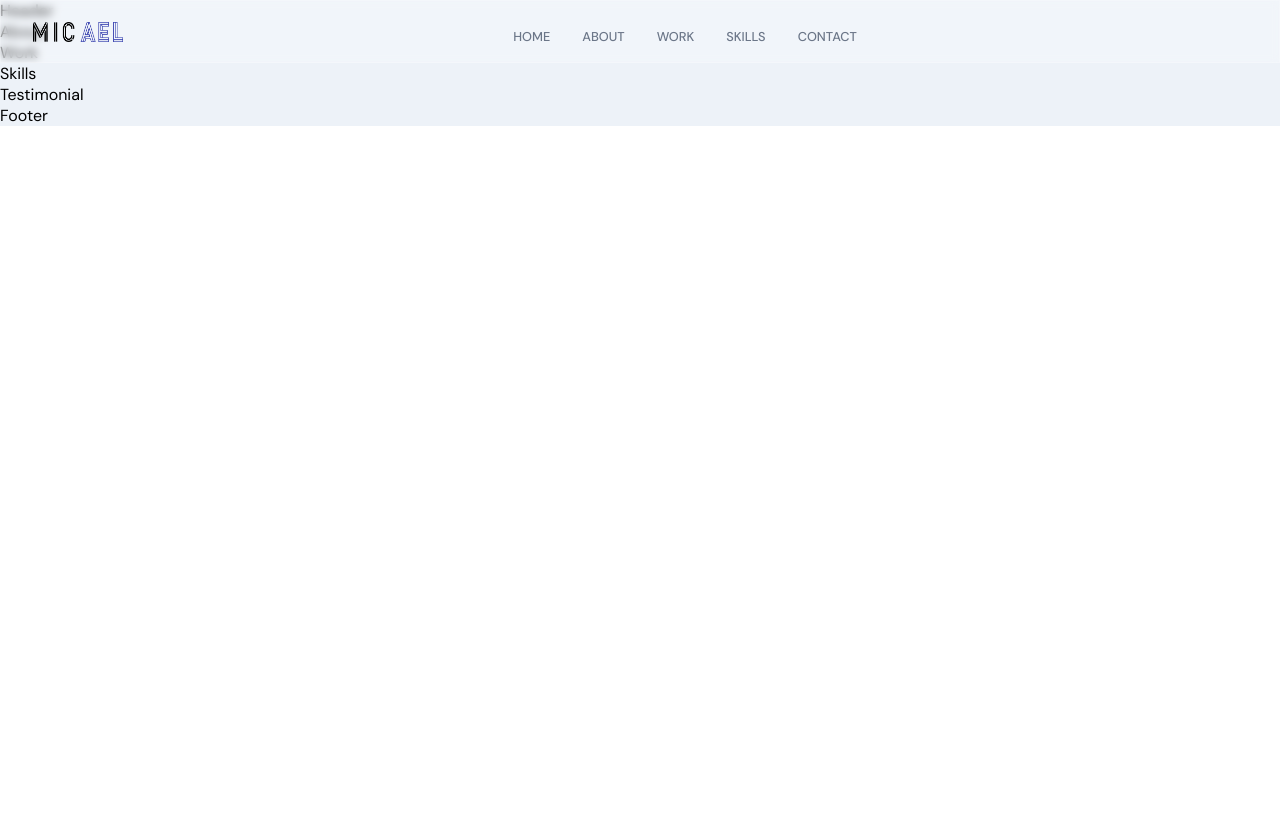
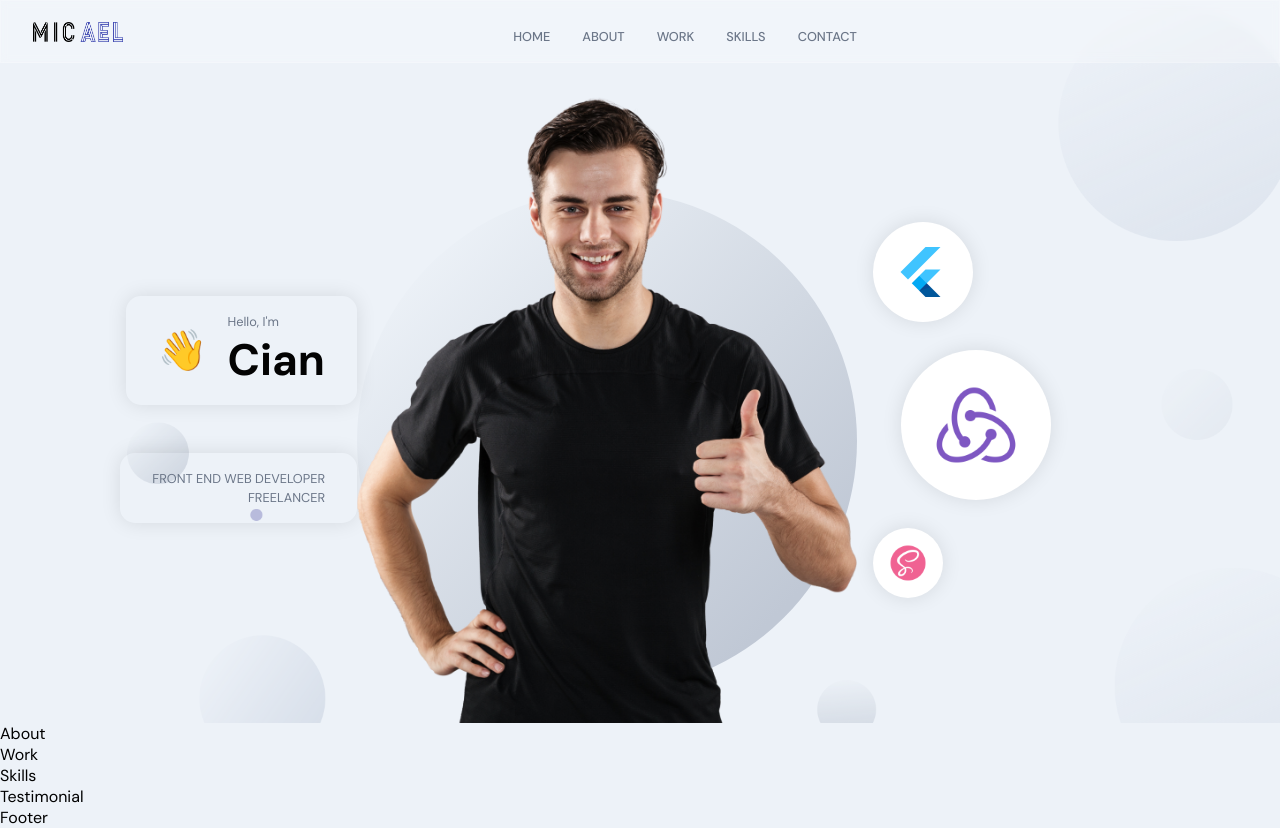
Before and after one commit to ciandevelops/cian-butler, a React (Create React App) app: page / in a window 1280 px wide. Before the commit the page ends 800 px from the top, so only its background shows below. Built offline with nearby package versions, Linux system fonts and the light colour scheme.

Commit message:
hero section complete

```diff
--- a/src/container/Header/Header.js
+++ b/src/container/Header/Header.js
@@ -1,8 +1,71 @@
 import React from "react";
+import { motion } from "framer-motion";
 import "./Header.scss";
+import { images } from "../../constants";
+
+const scaleVariants = {
+  whileInView: {
+    scale: [0, 1],
+    opacity: [0, 1],
+    transition: {
+      duration: 1,
+      ease: "easeInOut",
+    },
+  },
+};
 
 const Header = () => {
-  return <div>Header</div>;
+  return (
+    <div id="home" className="app__header app__flex">
+      <motion.div
+        whileInView={{ x: [-100, 0], opacity: [0, 1] }}
+        transition={{ duration: 0.5 }}
+        className="app__header-info"
+      >
+        <div className="app__header-badge">
+          <div className="app__flex badge-cmp">
+            <span>👋</span>
+            <div style={{ marginLeft: 20 }}>
+              <p className="p-text">Hello, I'm</p>
+              <h1 className="head-text">Cian</h1>
+            </div>
+          </div>
+
+          <div className="tag-cmp app__flex">
+            <p className="p-text">Front End Web Developer</p>
+            <p className="p-text">Freelancer</p>
+          </div>
+        </div>
+      </motion.div>
+
+      <motion.div
+        whileInView={{ opacity: [0, 1] }}
+        transition={{ duration: 0.5, delayChildren: 0.5 }}
+        className="app__header-img"
+      >
+        <img src={images.profile} alt="profile-bg" />
+        <motion.img
+          whileInView={{ scale: [0, 1] }}
+          transition={{ duration: 1, ease: "easeInOut" }}
+          src={images.circle}
+          alt="profile_circle"
+          className="overlay_circle"
+        />
+      </motion.div>
+
+      <motion.div
+        variant={scaleVariants}
+        whileInView={scaleVariants.whileInView}
+        className="app__header-circles"
+      >
+        {[images.flutter, images.redux, images.sass].map((circle, index) => (
+          <div className="circle-cmp app__flex" key={`circle-${index}`}>
+            <img src={circle} alt="circle" />
+          </div>
+        ))}
+      </motion.div>
+    </div>
+  );
 };
 
 export default Header;
--- a/src/container/Header/Header.scss
+++ b/src/container/Header/Header.scss
@@ -0,0 +1,187 @@
+#home {
+  position: relative;
+  background: url("../../assets/bgIMG.png");
+  background-size: cover;
+  background-repeat: repeat;
+  background-position: center;
+
+  .app__wrapper {
+    padding: 0;
+
+    .copyright {
+      display: none;
+    }
+  }
+}
+
+.app__header {
+  flex: 1;
+  width: 100%;
+  height: 100%;
+  flex-direction: row;
+
+  padding: 6rem 2rem 0;
+
+  @media screen and (min-width: 2000px) {
+    padding-top: 8rem;
+  }
+
+  @media screen and (max-width: 1200px) {
+    flex-direction: column;
+  }
+
+  @media screen and (max-width: 400px) {
+    padding: 6rem 1rem 2rem;
+  }
+}
+
+.app__header-info {
+  flex: 0.65;
+  display: flex;
+  flex-direction: column;
+  justify-content: flex-start;
+  align-items: flex-start;
+  height: 100%;
+
+  @media screen and (max-width: 2000px) {
+    width: 100%;
+    margin-right: 0rem;
+  }
+}
+
+.app__header-badge {
+  width: 100%;
+  display: flex;
+  justify-content: flex-end;
+  align-items: flex-end;
+  flex-direction: column;
+
+  .badge-cmp,
+  .tag-cmp {
+    padding: 1rem 2rem;
+    border: var(--white-color);
+    border-radius: 15px;
+    flex-direction: row;
+    width: auto;
+    box-shadow: 0 0 20px rgba(0, 0, 0, 0.1);
+  }
+
+  .tag-cmp {
+    flex-direction: column;
+    margin-top: 3rem;
+
+    p {
+      width: 100%;
+      text-transform: uppercase;
+      text-align: right;
+    }
+  }
+
+  span {
+    font-size: 2.5rem;
+
+    @media screen and (min-width: 2000px) {
+      font-size: 5rem;
+    }
+  }
+
+  @media screen and (max-width: 1200px) {
+    justify-content: flex-start;
+    align-items: flex-start;
+  }
+}
+
+.app__header-circles {
+  flex: 0.75;
+  display: flex;
+  flex-direction: column;
+  justify-content: space-evenly;
+  align-items: flex-start;
+  height: 100%;
+  margin-left: 1rem;
+
+  div {
+    width: 100px;
+    height: 100px;
+    border-radius: 50%;
+    background: var(--white-color);
+    box-shadow: 0 0 20px rgba(0, 0, 0, 0.1);
+    img {
+      width: 60%;
+      height: 60%;
+    }
+  }
+
+  div:nth-child(1) {
+    width: 100px;
+    height: 100px;
+  }
+
+  div:nth-child(2) {
+    margin: 1.75rem;
+    width: 150px;
+    height: 150px;
+  }
+
+  div:nth-child(3) {
+    width: 70px;
+    height: 70px;
+  }
+
+  @media screen and (min-width: 2000px) {
+    div:nth-child(1) {
+      width: 400px;
+      height: 400px;
+    }
+
+    div:nth-child(2) {
+      width: 170px;
+      height: 170px;
+    }
+
+    div:nth-child(3) {
+      width: 200px;
+      height: 200px;
+    }
+  }
+
+  @media screen and (max-width: 1200px) {
+    width: 100%;
+    flex-direction: row;
+    flex-wrap: wrap;
+    margin-left: 0;
+
+    div {
+      margin: 1rem;
+    }
+  }
+}
+
+.app__header-img {
+  flex: 1;
+  height: 100%;
+  display: flex;
+  justify-content: flex-end;
+  align-items: flex-end;
+  position: relative;
+
+  img {
+    width: 100%;
+    object-fit: contain;
+    z-index: 1;
+  }
+
+  .overlay_circle {
+    position: absolute;
+    left: 0;
+    right: 0;
+    bottom: 0;
+    z-index: 0;
+    width: 100%;
+    height: 90%;
+  }
+
+  @media screen and (max-width: 1200px) {
+    margin: 2rem 0;
+  }
+}
```
